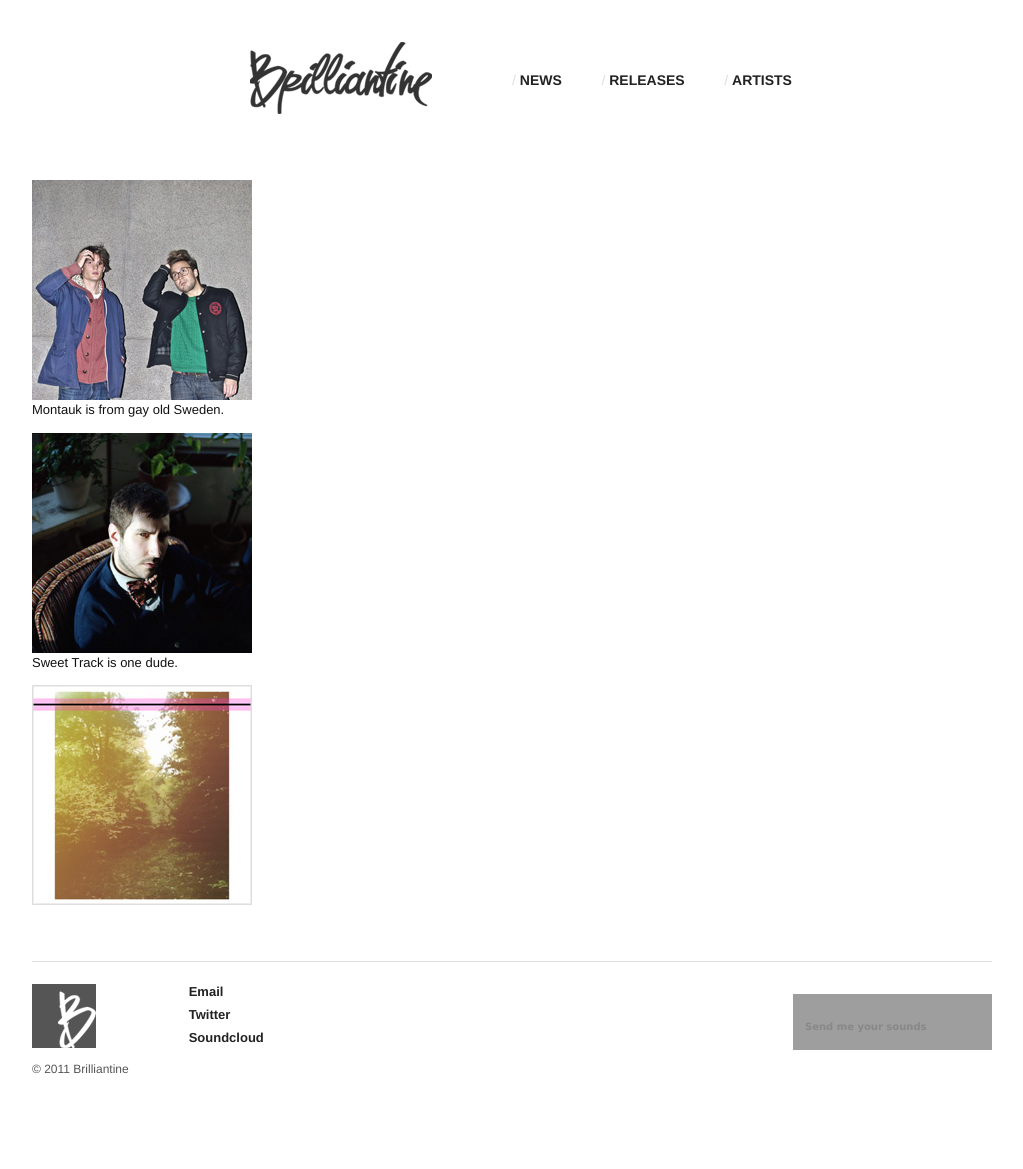
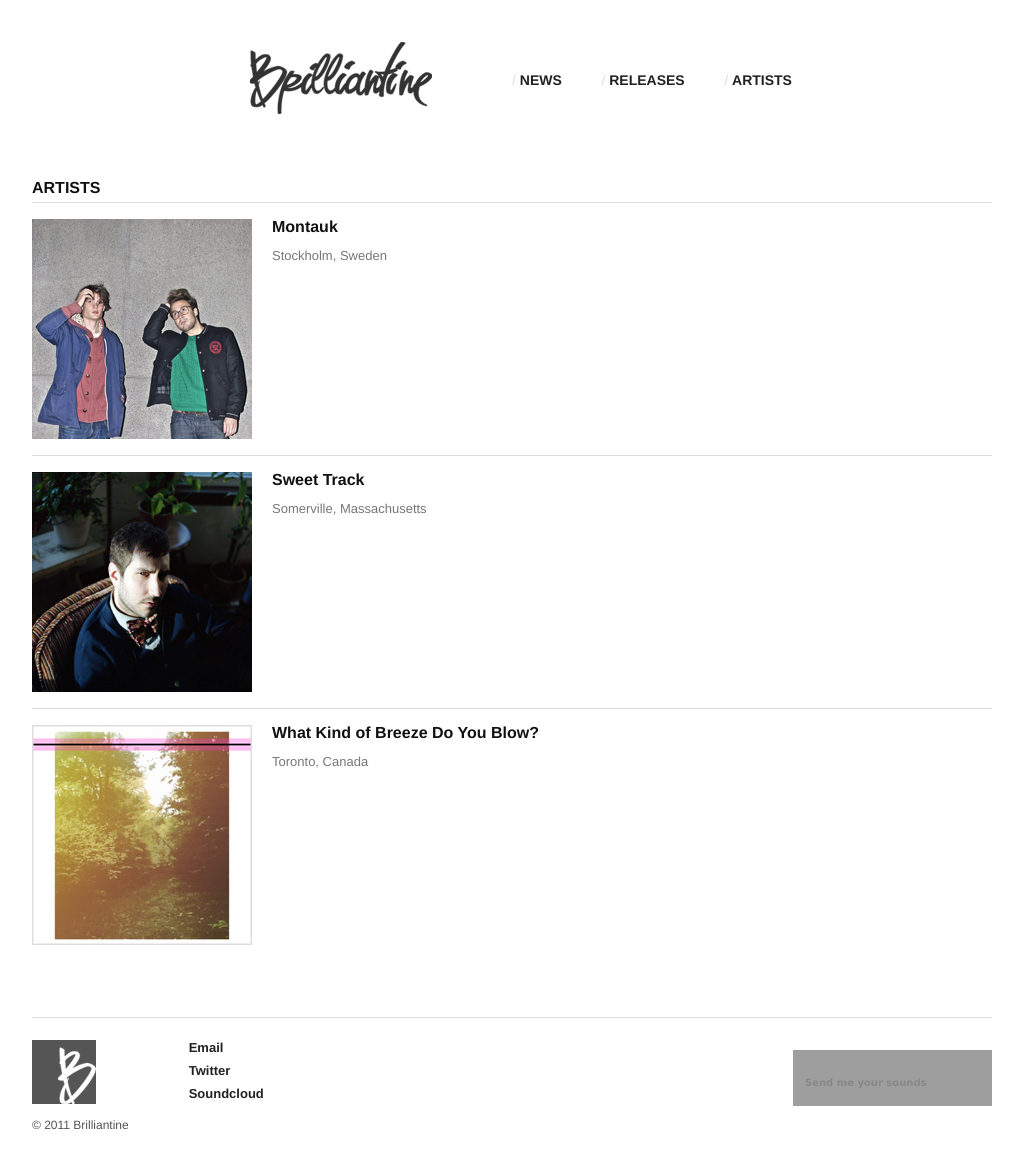
Before and after one commit to aguay/aguay.github.com, a Jekyll site: the page built from artists/index.html, in a window 1280 px wide. Shown: the whole page, without its empty margins (128-1151 px from the left). Built offline with Jekyll 4.4.1, drawn with Linux system fonts in a browser that asks for light colours; Markdown is read by kramdown in place of the engine named in the settings; before the commit the page ends 1113 px from its top, so only the background shows below that; grey boxes are pictures that could not be loaded.

Commit message:
Artists are not completely silly now.

```diff
--- a/_posts/2009-01-01-what-kind-of-breeze-do-you-blow.markdown
+++ b/_posts/2009-01-01-what-kind-of-breeze-do-you-blow.markdown
@@ -3,4 +3,5 @@ layout: default
 category: artists
 title: What Kind of Breeze Do You Blow?
 image: /assets/artists/wkbdyb-220.jpg
+location: Toronto, Canada
 ---
--- a/_posts/2010-06-21-sweet-track.markdown
+++ b/_posts/2010-06-21-sweet-track.markdown
@@ -3,6 +3,5 @@ layout: artist
 category: artists
 title: Sweet Track
 image: /assets/artists/sweet-track-220.jpg
+location: Somerville, Massachusetts
 ---
-
-Sweet Track is one dude.
--- a/_posts/2011-01-15-montauk.markdown
+++ b/_posts/2011-01-15-montauk.markdown
@@ -3,6 +3,5 @@ layout: artist
 category: artists
 title: Montauk
 image: /assets/artists/montauk-220.jpg
+location: Stockholm, Sweden
 ---
-
-Montauk is from gay old Sweden.
--- a/_sass/brilliantine.sass
+++ b/_sass/brilliantine.sass
@@ -20,3 +20,4 @@ $base-line-height: 1.5
 // Section stuff
 @import pages/home
 @import pages/releases
+@import pages/artists
--- a/artists/index.html
+++ b/artists/index.html
@@ -4,11 +4,21 @@ title: Brilliantine Artists
 ---
 
 <section class="artists-index">
+  <h2>Artists</h2>
   {% for post in site.categories.artists %}
-    <article class="artist">
-      <img alt="{{ post.title }}" src="{{ post.image }}">
-      {{ post.location }}
-      {{ post.content }}
+    <article class="artist clear">
+      <div class="photo">
+        <img alt="{{ post.title }}" src="{{ post.image }}">
+      </div>
+      <div class="details">
+        <h3>{{ post.title }}</h3>
+        <dl class="artist-details">
+          <dt>Location</dt>
+          <dd class="location">{{ post.location }}</dd>
+          <dt>About</dt>
+          <dd class="about">{{ post.content }}</dd>
+        </dl>
+      </dl>
     </article>
   {% endfor %}
 </section>
--- a/css/brilliantine.css
+++ b/css/brilliantine.css
@@ -431,3 +431,33 @@ body.admin .cancelled, body.admin .error {
     line-height: 1.5;
     margin: 0;
     padding: 0; }
+
+section.artists-index h2 {
+  width: 200px;
+  margin: 0;
+  padding-bottom: 6px; }
+
+article.artist {
+  border-top: 1px solid #dddddd;
+  padding: 16px 0; }
+  article.artist .photo {
+    float: left; }
+    article.artist .photo img {
+      display: block;
+      width: 220px;
+      height: 220px; }
+  article.artist .details {
+    margin-left: 20px;
+    width: 460px;
+    float: left; }
+    article.artist .details dt {
+      height: 1px !important;
+      width: 1px !important;
+      position: absolute !important;
+      overflow: hidden !important;
+      top: -100px !important; }
+    article.artist .details .location {
+      color: #777777; }
+  article.artist h3 {
+    font-weight: bold;
+    font-size: 16px; }
```
Also changed, not shown: _sass/pages/_artists.sass (added, +26 -0 lines), _sass/pages/_artists.html (deleted).
